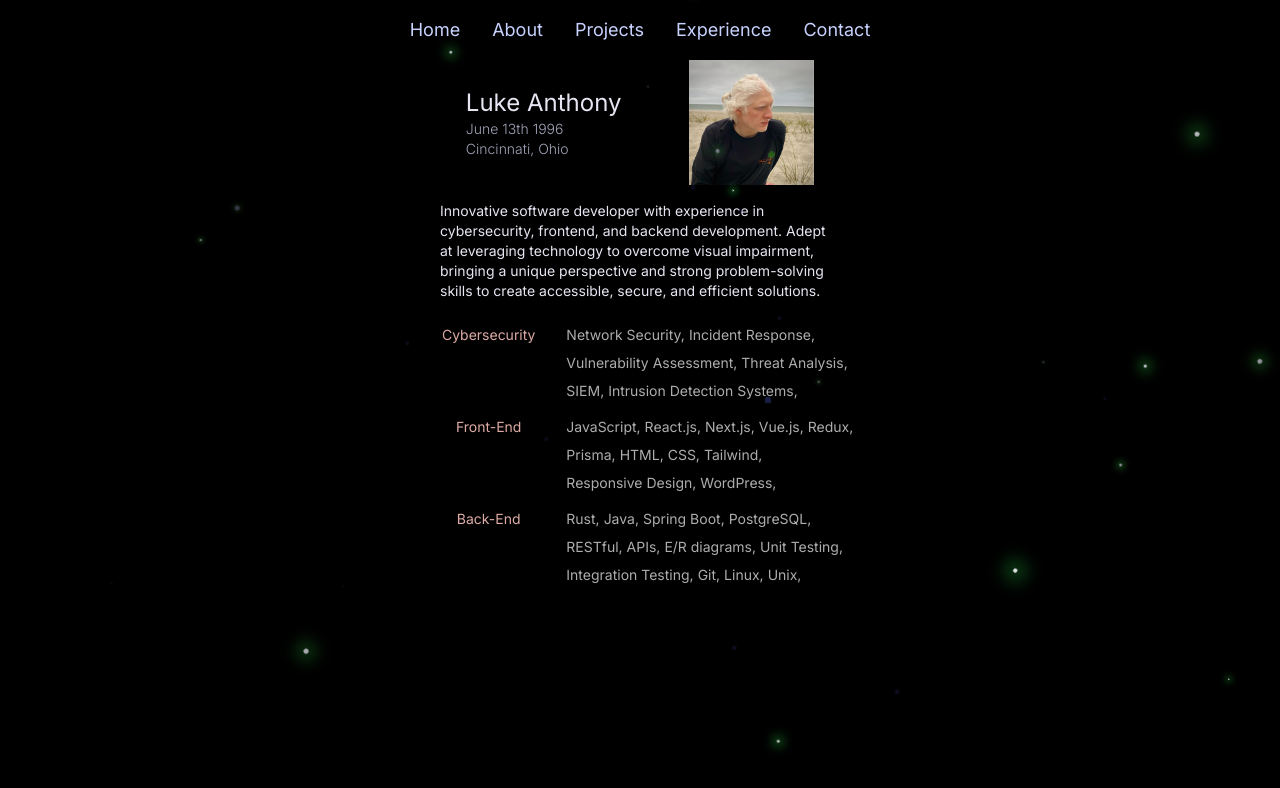
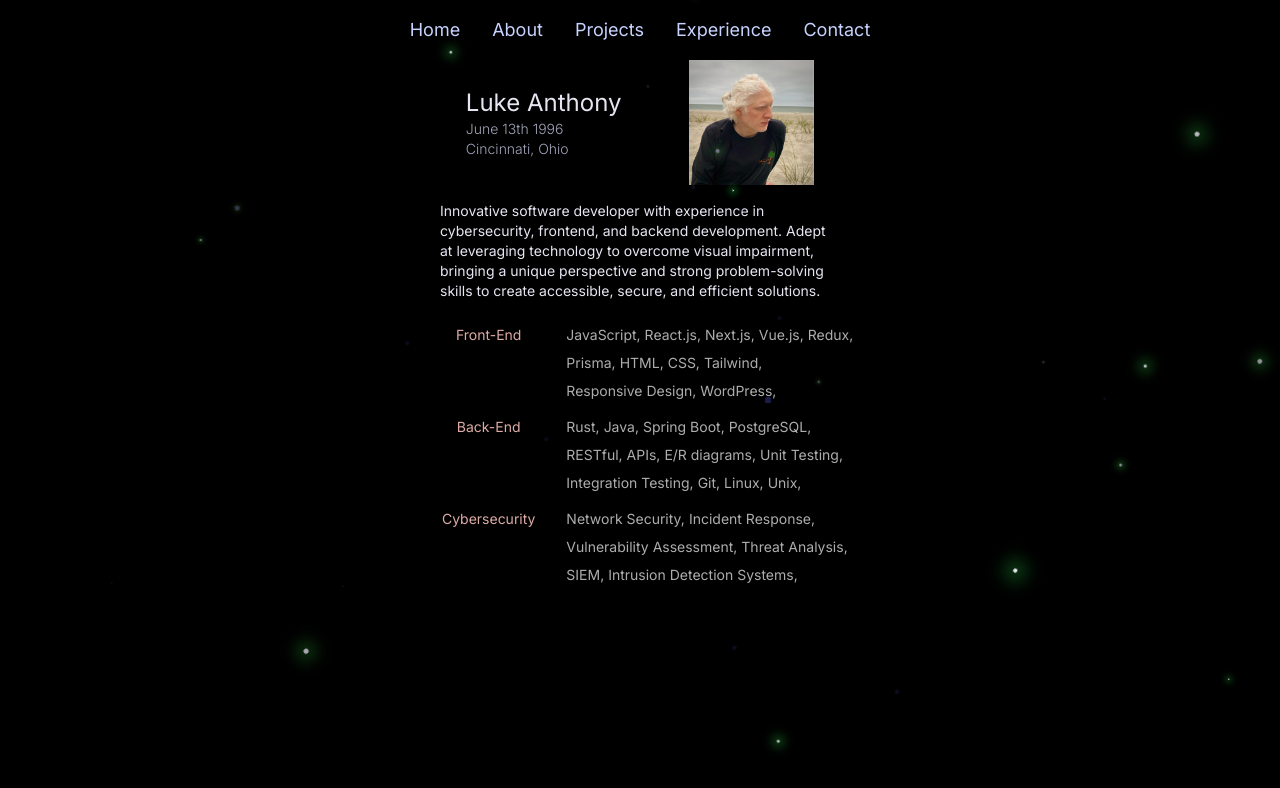
Before and after one commit to ln64-git/portfolio-2024, a Next.js app: page /about in a window 1280 px wide. Shown: the top 788 px of the page. Built offline with nearby package versions, Linux system fonts and the light colour scheme.

Commit message:
repositioned skills

```diff
--- a/src/app/about/page.tsx
+++ b/src/app/about/page.tsx
@@ -10,9 +10,9 @@ export default function AboutPage() {
   const { name, info, skills1, skills2, skills3, summary } = aboutData;
 
   const skillSets = [
-    { name: "Cybersecurity", skills: skills1 },
-    { name: "Front-End", skills: skills2 },
-    { name: "Back-End", skills: skills3 },
+    { name: "Front-End", skills: skills1 },
+    { name: "Back-End", skills: skills2 },
+    { name: "Cybersecurity", skills: skills3 },
   ];
 
   return (
@@ -50,7 +50,7 @@ export default function AboutPage() {
                 {skillSet.skills.map((skill, skillIndex) => (
                   <li
                     key={skillIndex}
-                    className="mr-1 my-1 text-sm text-[#adadad]"
+                    className="my-1 mr-1 text-sm text-[#adadad]"
                   >
                     {skill + ", "}
                   </li>
--- a/src/content/about-data.ts
+++ b/src/content/about-data.ts
@@ -2,15 +2,8 @@ const aboutData = {
   name: 'Luke Anthony',
   position: "Software Developer",
   info: ['June 13th 1996', 'Cincinnati, Ohio'],
+
   skills1: [
-    'Network Security',
-    'Incident Response',
-    'Vulnerability Assessment',
-    'Threat Analysis',
-    'SIEM',
-    'Intrusion Detection Systems',
-    ],
-  skills2: [
     'JavaScript',
     'React.js',
     'Next.js',
@@ -23,7 +16,7 @@ const aboutData = {
     'Responsive Design',
     'WordPress'
   ],
-  skills3: [
+  skills2: [
     'Rust',
     'Java',
     'Spring Boot',
@@ -37,6 +30,14 @@ const aboutData = {
     'Linux',
     'Unix'
   ],
+  skills3: [
+    'Network Security',
+    'Incident Response',
+    'Vulnerability Assessment',
+    'Threat Analysis',
+    'SIEM',
+    'Intrusion Detection Systems',
+    ],
   summary:
     'Innovative software developer with experience in cybersecurity, frontend, and backend development. Adept at leveraging technology to overcome visual impairment, bringing a unique perspective and strong problem-solving skills to create accessible, secure, and efficient solutions.'
 };
```
